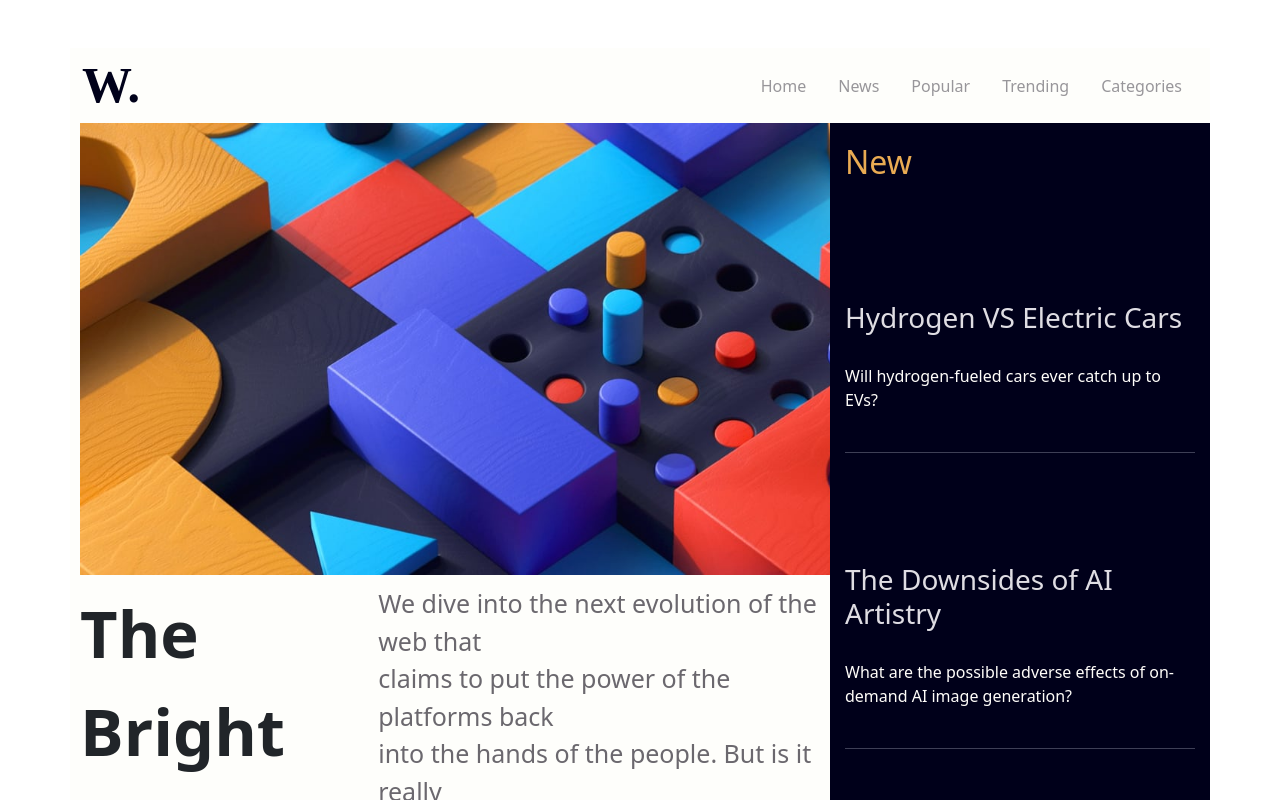
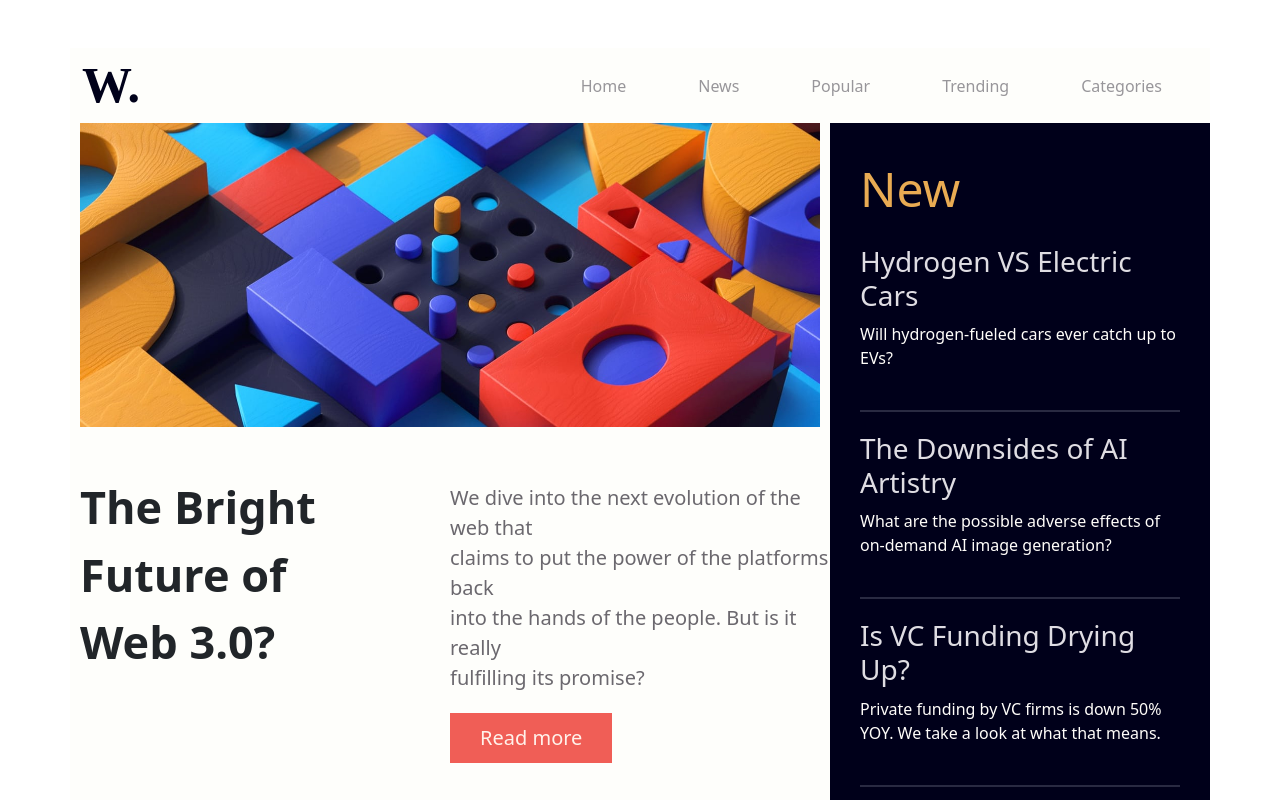
Before and after one commit to NikunjPatel-10/News-homepage, a website: page index.html in a window 1280 px wide. Drawn offline with Linux system fonts and the light colour scheme.

Commit message:
homepage-UI

```diff
--- a/assets/scss/base/_variables.scss
+++ b/assets/scss/base/_variables.scss
@@ -1 +1,13 @@
+$primary:hsl(240, 100%, 5%);
+
+
 $nav-link-color:#98969a;
+$nav-link-hover-color:$primary;
+
+
+$t:hsl(35, 77%, 62%);
+$soft-red: hsl(5, 85%, 63%);
+$lp:hsl(36, 100%, 99%);
+$helo:hsl(233, 8%, 79%);
+$he:hsl(236, 13%, 42%);
+$ll:hsl(240, 100%, 5%);
--- a/assets/scss/layout/_header.scss
+++ b/assets/scss/layout/_header.scss
@@ -1,4 +1,4 @@
-.main-wrapper{
+.main-wrapper {
     background-color: hsl(48deg 71% 99%);
 }
 
@@ -10,12 +10,9 @@
     font-family: 'Merriweather', serif;
 }
 
-.navbar-nav {
-    display: flex;
-    justify-content: center;
-    align-items: center;
-
-}
+    .nav-item {
+        padding: 0px 20px;
+    }
 
 // .nav-link {
 //     margin-left: 45px;
--- a/assets/scss/layout/_main.scss
+++ b/assets/scss/layout/_main.scss
@@ -1,18 +1,16 @@
-
-
 .left-section {
     padding: 0px 10px
 }
 
 .image-size {
-    /* height: 400px; */
-    width: 1100px;
+    height: 350px;
+    overflow: hidden;
 }
 
 .image-size img {
     width: 100%;
     height: auto;
-    overflow: hidden;
+
 }
 
 
@@ -25,15 +23,15 @@
 
 .bright-text {
     width: 50%;
-    font-size: 65px;
+    font-size: 45px;
     font-weight: bold;
-    padding: 10px 0px;
+    // padding: 10px 0px;
     /* text-align: center; */
 }
 
 .description-text {
     /* width: 50%; */
-    font-size: 25px;
+    font-size: 20px;
     color: hsl(266deg 3% 42%);
     padding: 10px 0px;
     /* text-align: center; */
@@ -53,47 +51,43 @@
 .aside-section {
 
     background-color: hsl(240, 100%, 5%);
-    padding:15px 15px;
+    padding: 30px;
 }
 
-.new-text{
-    font-size:2rem;
-    color:hsl(35, 77%, 62%);
+.new-text {
+    font-size: 3rem;
+    color: hsl(35, 77%, 62%);
 }
 
 
 
+
+
 .feature {
-    margin-top:5px;
-    display: flex;
-    flex-direction: column;
-    justify-content: space-evenly;
-    height: 100%;
-    /* justify-content: space-around; */
-       /* padding: 0px 10px */
+    padding: 20px 0px;
+    border-bottom: 2px solid hsl(238deg 23% 21%);
 }
-h3{
+
+h3 {
     color: hsl(260deg 10% 88%);
-    margin-bottom: 30px;
+    margin-bottom: 10px;
 }
 
 .feature-subtext {
-    margin-bottom: 40px;
-    color:hsl(36, 100%, 99%);
-}
-.feature-main {
- border-bottom: 1px solid hsl(238deg 16% 29%);
+    margin-bottom: 20px;
+    color: hsl(36, 100%, 99%);
 }
 
+
+
 .bottom-part {
-
-    margin-top: 20px;
+    margin-top: 10px;
 
 }
 
 .bottom-section {
     display: flex;
-    padding: 10px 20px;
+
 }
 
 .bottom-image {
@@ -118,14 +112,14 @@ h3{
 .number {
     font-size: 30px;
     color: hsl(260deg 6% 79%);
-    margin-bottom: 20px;
+
 }
 
-.bottom-subheading{
-    font-size: 20px ;
+.bottom-subheading {
+    font-size: 20px;
     font-weight: 900;
     color: hsl(244deg 63% 5%);
-    margin-bottom: 20px;
+
 }
 
 .bottom-description {
--- a/index.html
+++ b/index.html
@@ -20,9 +20,9 @@
 <body>
   <div class="main-wrapper h-100 w-100 container my-5">
       <!-- header section start -->
-      <header class="d-flex justify-content-between">
+      <header class="d-flex justify-content-between align-items-center">
         <div class="header-text">W.</div>
-        <ul class="nav d-flex justify-content-center align-items-center">
+        <ul class="nav ">
           <li class="nav-item">
             <a class="nav-link">Home</a>
           </li>
@@ -42,15 +42,15 @@
       </header>
       <!-- header section end -->
       <!-- main-section start -->
-      <section class="Section">
-        <div class="main-section row">
+      <section >
+        <div class=" row">
           <div class="left-section col-8">
             <div class="image-size">
               <img src="./assets/images/image-web-3-desktop.jpg" />
             </div>
-            <div class="content-section">
-              <div class="bright-text">The Bright<br> Future of <br>Web 3.0?</div>
-              <div class="description-text">
+            <div class="content-section row">
+              <div class="bright-text col-6">The Bright<br> Future of <br>Web 3.0?</div>
+              <div class="description-text col-6">
                 <div>
                   We dive into the next evolution of the web that<br> claims to put
                   the power of the platforms back<br> into the hands of the people.
@@ -60,20 +60,22 @@
               </div>
             </div>
           </div>
-          <aside class="aside-section col-4">
+          <aside class="aside-section d-flex flex-column col-4">
             <div class="new-text">New</div>
-            <div class="feature">
-              <div class="feature-main">
+            <div class=" flex-grow-1 d-flex flex-column">
+              <div class="feature">
                 <h3 class="feature-text">Hydrogen VS Electric Cars</h3>
                 <div class="feature-subtext"> Will hydrogen-fueled cars ever catch
                   up to EVs?</div>
               </div>
-              <div class="feature-main">
+
+              <div class="feature">
                 <h3 class="feature-text">The Downsides of AI Artistry</h3>
                 <div class="feature-subtext"> What are the possible adverse
                   effects of on-demand AI image generation?</div>
               </div>
-              <div class="">
+
+              <div class="feature">
                 <h3 class="feature-text">Is VC Funding Drying Up?</h3>
                 <div class="feature-subtext"> Private funding by VC firms is down 50%
                   YOY. We take a look at what that means.</div>
@@ -115,14 +117,6 @@
         </div>
       </section>
 
-      <!-- main-section end -->
-
-      <!-- <div class="attribution">
-      Challenge by
-      <a href="https://www.frontendmentor.io?ref=challenge" target="_blank"
-        >Frontend Mentor</a
-      >. Coded by <a href="#">Your Name Here</a>.
-    </div> -->
 
   </div>
 </body>
```
Also changed, not shown: assets/css/style.css, 1 other file.
